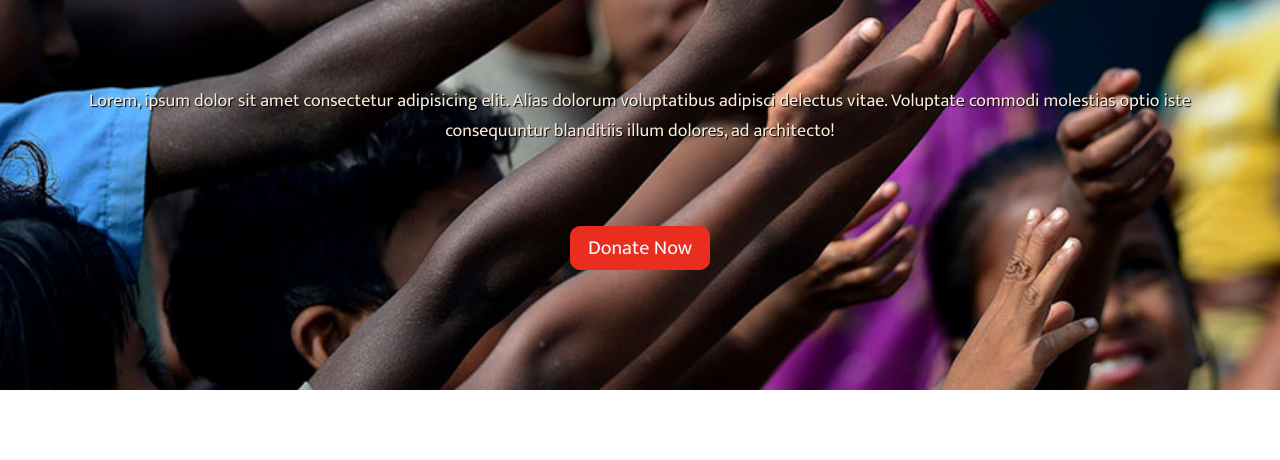
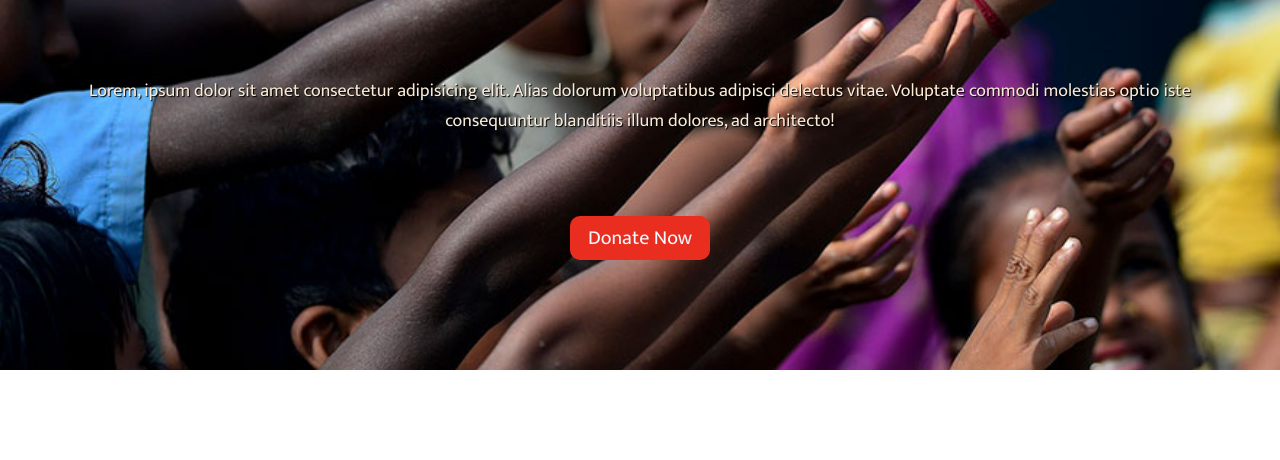
Before and after one commit to tanvir-taqi/donate-today-assign, a plain HTML site: page index.html in a window 1280 px wide. Shown: the part 367-827 px from the top of the page. Drawn offline with Linux system fonts and the light colour scheme.

Commit message:
second rvsn

```diff
--- a/style.css
+++ b/style.css
@@ -13,7 +13,7 @@ section{
 .banner{
 
     margin: 0;
-    padding:100px 0;
+    padding:90px 0;
     background-image: url(./images/donation13.jpg);
     background-repeat: no-repeat;
     background-size: cover;
```
